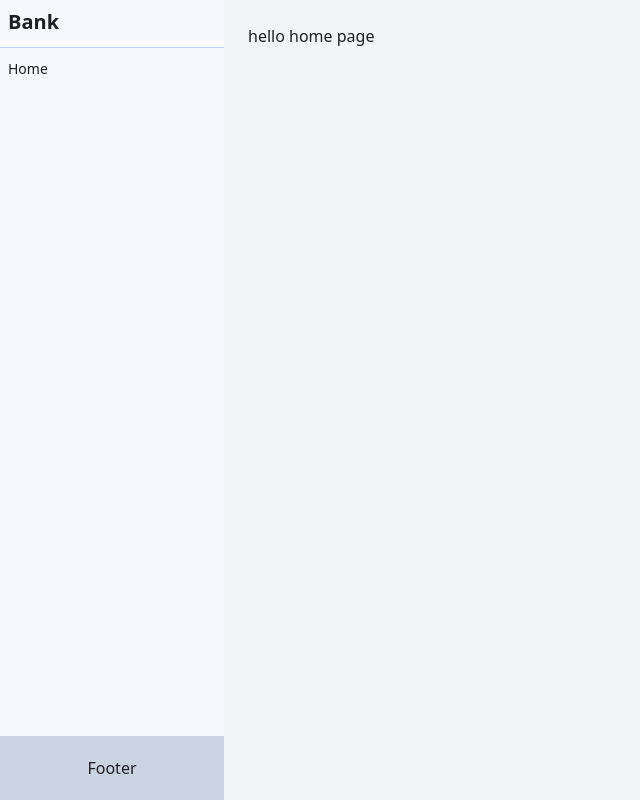
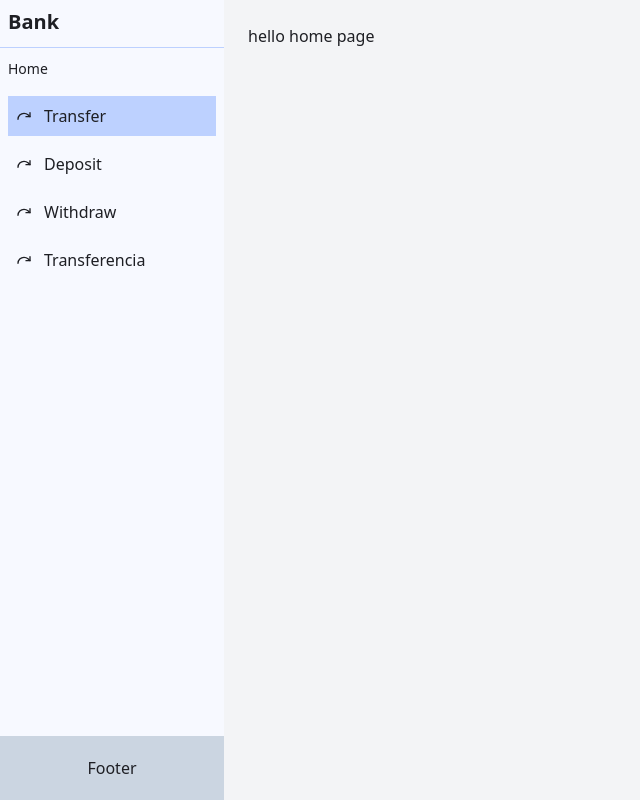
Before and after one commit to cesar7722a/trainings, a React (Vite) app: page /bank in a window 1280 px wide. Shown: the whole page, without its empty margins (0-640 px from the left). Built offline with nearby package versions, Linux system fonts and the light colour scheme.

Commit message:
feat add new file in router

```diff
--- a/src/App.tsx
+++ b/src/App.tsx
@@ -5,6 +5,9 @@ import { PrivateLayout } from "./private/private-layout";
 import { PublicLayout } from "./public/public-layout";
 import { FormLogin } from "./public/auth/auth-login";
 import { FormRegister } from "./public/auth/auth-register";
+import Deposit from "./private/deposit";
+import Transfer from "./private/transfer";
+import Withdraw from "./private/withdraw";
 
 function App() {
   return (
@@ -17,6 +20,9 @@ function App() {
       <Route path="bank" element={<PrivateLayout />}>
         <Route index element={<Home />} />
         <Route path="about" element={<About />} />
+        <Route path="deposit" element={<Deposit />} />
+        <Route path="transfer" element={<Transfer />} />
+        <Route path="withdraw" element={<Withdraw />} />
       </Route>
     </Routes>
   );
--- /dev/null
+++ b/src/private/deposit.tsx
@@ -0,0 +1,3 @@
+export default function Deposit() {
+  return <div>hello deposit!!</div>;
+}
--- a/src/private/private-layout.tsx
+++ b/src/private/private-layout.tsx
@@ -1,6 +1,53 @@
-import { Outlet } from "react-router";
+import { Redo } from "lucide-react";
+import { useState } from "react";
+import { Link, Outlet } from "react-router";
+
+// type MenuItem = {
+//   name: string;
+//   path: string;
+//   icon: LucideIcon;
+//   active: boolean;
+// };
+
+const menuAsideBar = [
+  {
+    name: "Transfer",
+    path: "transfer",
+    icon: Redo,
+    active: true,
+  },
+  {
+    name: "Deposit",
+    path: "deposit",
+    icon: Redo,
+    active: false,
+  },
+  {
+    name: "Withdraw",
+    path: "withdraw",
+    icon: Redo,
+    active: false,
+  },
+  {
+    name: "Transferencia",
+    path: "about",
+    icon: Redo,
+    active: false,
+  },
+];
 
 function PrivateLayout() {
+  const [isActive, setIsActive] = useState(menuAsideBar);
+
+  const handleHover = (name: string) => {
+    setIsActive((prev) =>
+      prev.map((item) =>
+        item.name === name
+          ? { ...item, active: !item.active }
+          : { ...item, active: false }
+      )
+    );
+  };
   return (
     <div className="flex h-screen">
       <aside className="w-56 bg-blue-2 flex flex-col">
@@ -8,9 +55,32 @@ function PrivateLayout() {
           Bank
         </header>
 
-        <div className="flex-1 p-2 overflow-y-auto h-72 space-y-2">
+        <div className="flex-1 p-2 overflow-y-auto h-72 space-y-4">
           <span className="text-sm">Home</span>
-          <div></div>
+          <div className="space-y-2">
+            {isActive.map((element) =>
+              element.active ? (
+                <Link
+                  to={element.path}
+                  key={element.name}
+                  className="flex gap-x-3 items-center cursor-pointer bg-blue-6 p-2 duration-300"
+                >
+                  <element.icon className="size-4" />
+                  <span>{element.name}</span>
+                </Link>
+              ) : (
+                <Link
+                  to={element.path}
+                  key={element.name}
+                  onClick={() => handleHover(element.name)}
+                  className="flex gap-x-3 items-center cursor-pointer hover:bg-blue-6 p-2 duration-300"
+                >
+                  <element.icon className="size-4" />
+                  <span>{element.name}</span>
+                </Link>
+              )
+            )}
+          </div>
         </div>
 
         <footer className="h-16 bg-slate-300 flex items-center justify-center">
--- /dev/null
+++ b/src/private/transfer.tsx
@@ -0,0 +1,3 @@
+export default function Transfer() {
+  return <div>hello Transfer!!</div>;
+}
--- /dev/null
+++ b/src/private/withdraw.tsx
@@ -0,0 +1,3 @@
+export default function Withdraw() {
+  return <div>hello withdraw!!</div>;
+}
```
